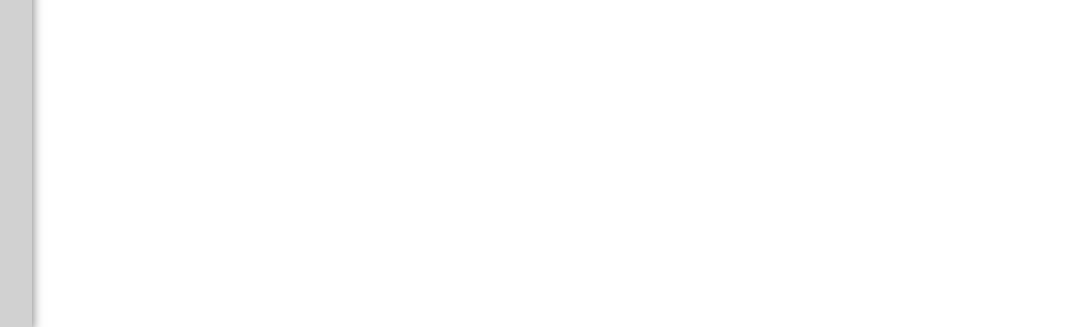
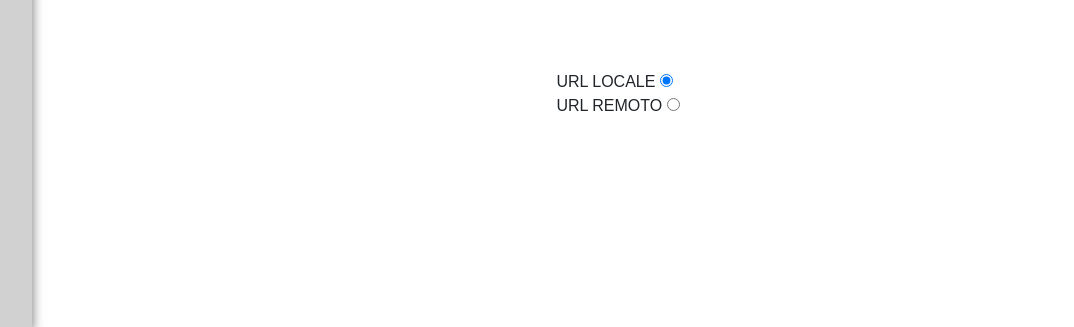
Before and after one commit to LBartolini/Maturita2021, a React (Create React App) app in the folder frontend/: page /atmi in a window 1280 px wide. Shown: the part 470-797 px from the top of the page, without its empty margins (118-1192 px from the left). Built offline with nearby package versions, Linux system fonts and the light colour scheme.

Commit message:
aggiunti radio button per scegliere locale o remoto

```diff
--- a/frontend/src/home/home.css
+++ b/frontend/src/home/home.css
@@ -23,3 +23,9 @@
 	width: 100%;
 	flex-grow: 9;
 }
+
+.radio-buttons {
+	display: flex;
+	flex-grow: 1;
+	flex-direction: column;
+}
--- a/frontend/src/home/home.js
+++ b/frontend/src/home/home.js
@@ -1,13 +1,20 @@
-import React, {useContext} from 'react';
+import React, {useContext, useState} from 'react';
 import {UserContext} from '@src/UserContext.js';
 import {
 	useHistory,
   } from "react-router-dom";
+import GlobalVar from '@src/GlobalVar.js';
 import './home.css';
 
 const HomeScreen = () => {
 	const history = useHistory();
 	const {user, setUser} = useContext(UserContext);
+
+	const checkUrlLocale = GlobalVar.urlAPI === "http://192.168.1.10/atmi-api";
+	const checkUrlRemoto = GlobalVar.urlAPI === "http://lbartolini.ddns.net:3000/atmi-api";
+
+	const [urlLocale, setUrlLocale] = useState(checkUrlLocale);
+	const [urlRemoto, setUrlRemoto] = useState(checkUrlRemoto);
 	// per cambiare solo un attributo dello stato setUser({...stato, attr: new_value})
 	return (
 		<div className="home router-content">
@@ -19,6 +26,20 @@ const HomeScreen = () => {
 				<br/>
 				<h6>Eseguire l'accesso per entrare nel portale</h6>
 			</div>
+			<div className="radio-buttons">
+				<div>URL LOCALE <input type="radio" value="locale" checked={urlLocale}
+				onChange={() => {
+					setUrlLocale(true);
+					setUrlRemoto(false);
+					GlobalVar.urlAPI = "http://192.168.1.10/atmi-api";
+				 }}/></div>
+				<div>URL REMOTO <input type="radio" value="remoto" checked={urlRemoto}
+				onChange={() => {
+					setUrlRemoto(true);
+					setUrlLocale(false);
+					GlobalVar.urlAPI = "http://lbartolini.ddns.net:3000/atmi-api";
+				 }}/></div>
+			</div>
 		</div>
 	);
 }
```
